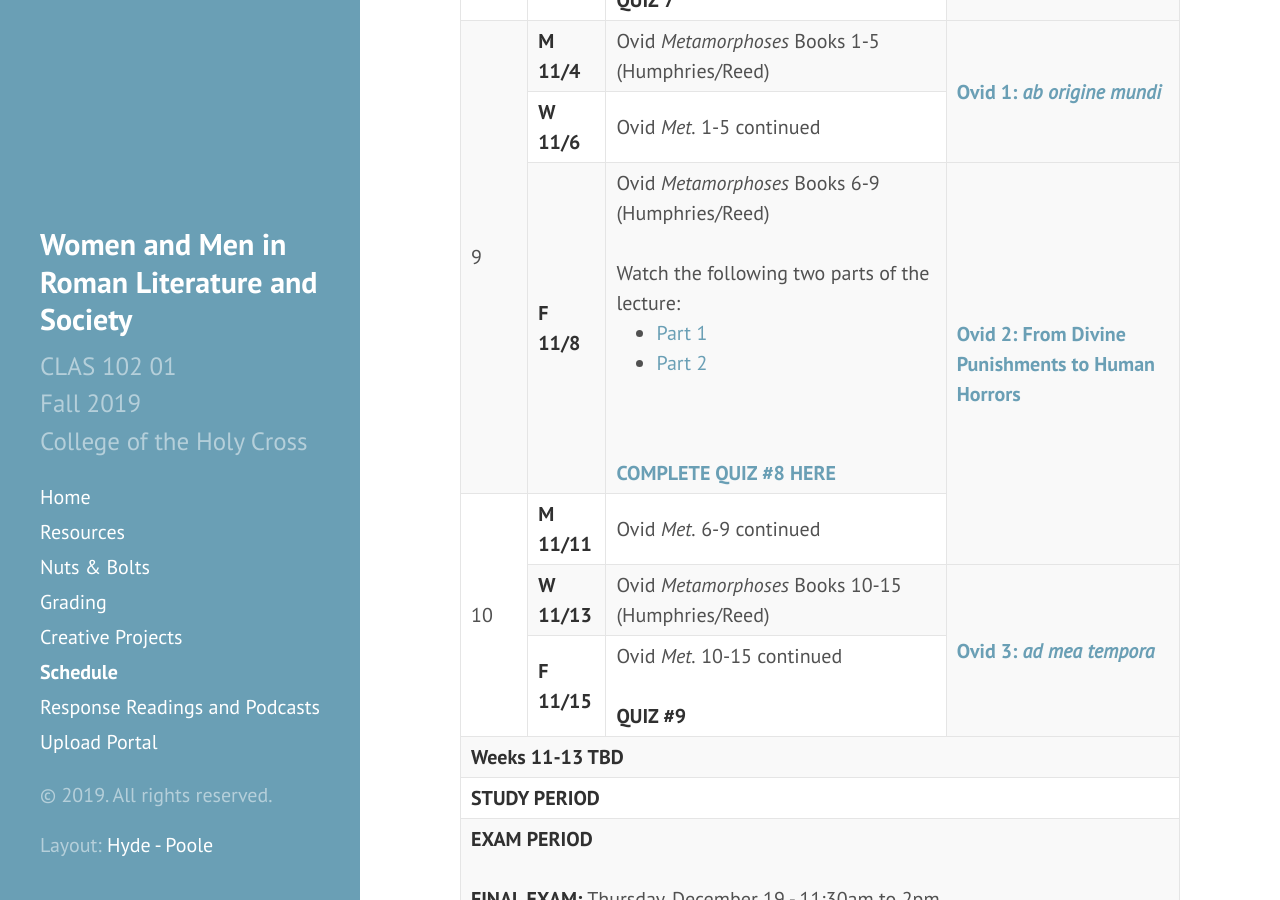
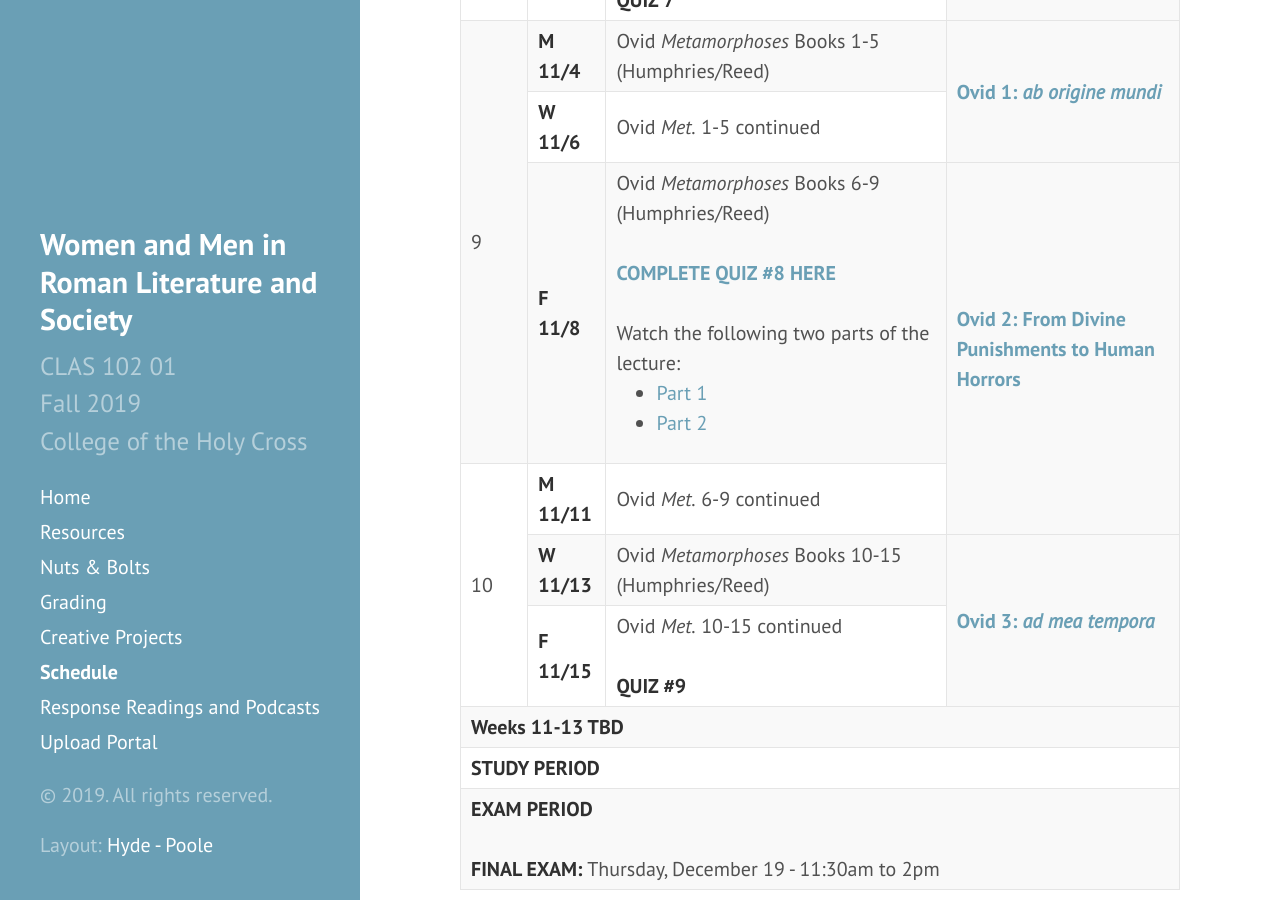
Before and after one commit to DLibatique/CLAS102-F19, a Jekyll site: the page built from _pages/6-schedule.md, in a window 1280 px wide and 900 px high, scrolled down 3015 px. Built offline with Jekyll 4.4.1, drawn with Linux system fonts in a browser that asks for light colours.

Commit message:
rearranged 11/8

```diff
--- a/_pages/6-schedule.md
+++ b/_pages/6-schedule.md
@@ -220,12 +220,14 @@ All assignments listed below should be completed by the date on which they’re
             <td><strong>F 11/8</strong></td>
             <td>Ovid <em>Metamorphoses</em> Books 6-9 (Humphries/Reed)
             <br><br>
+              <a href="https://forms.gle/QymWqe9G5svBvry88"><strong>COMPLETE QUIZ #8 HERE</strong></a>
+            <br><br>
             Watch the following two parts of the lecture:
             <ul>
               <li><a href="https://holycross.hosted.panopto.com/Panopto/Pages/Viewer.aspx?id=27081dc1-ddb0-444b-a19c-aafd001ff6a3">Part 1</a></li>
               <li><a href="https://holycross.hosted.panopto.com/Panopto/Pages/Viewer.aspx?id=8d432e69-686c-4a55-b1d3-aafd0029ff6a">Part 2</a></li>
             </ul>
-            <br><br><a href="https://forms.gle/QymWqe9G5svBvry88"><strong>COMPLETE QUIZ #8 HERE</strong></a></td>
+            </td>
             <td rowspan="2"><a href="https://docs.google.com/presentation/d/1FHFvU5mdOP7N9OQaHYqC-BnfB89keoVkGlccUDPfQSw/edit?usp=sharing"><strong>Ovid 2: From Divine Punishments to Human Horrors</strong></a></td>
         </tr>
 
```
